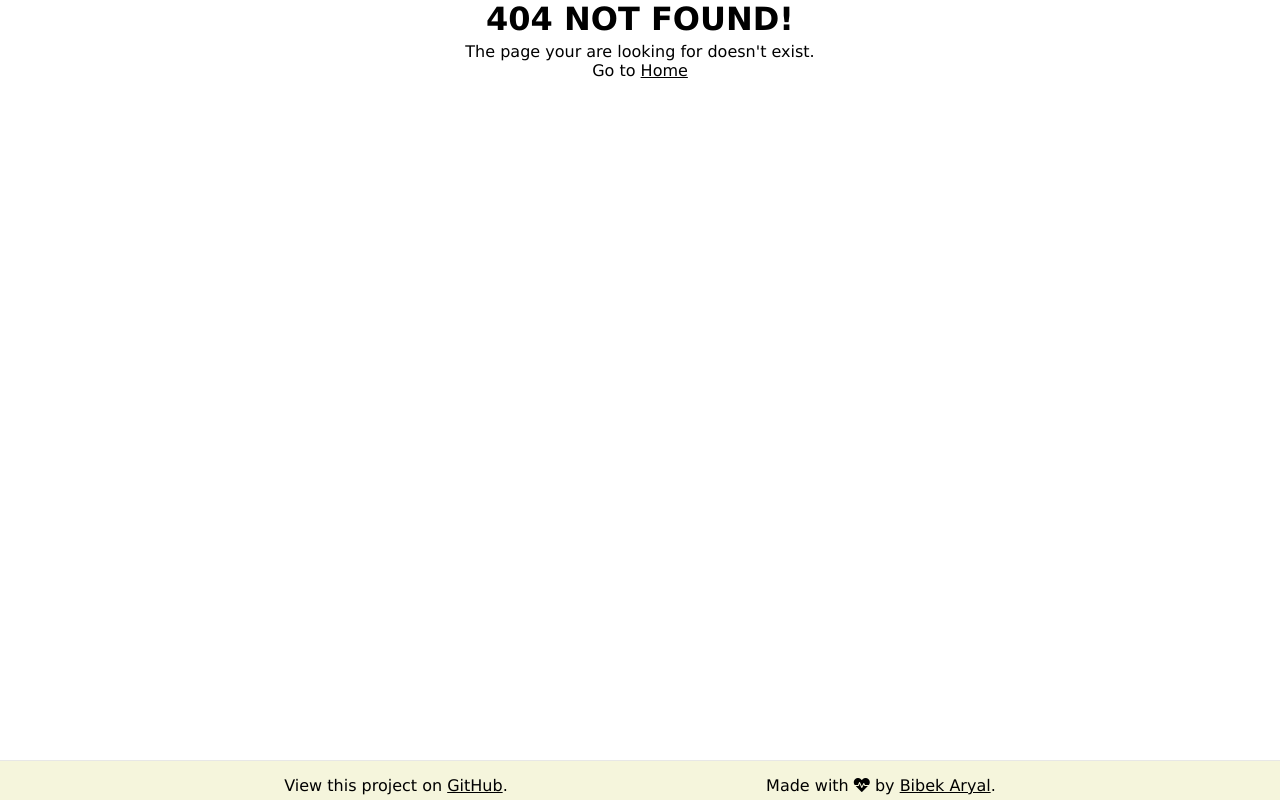
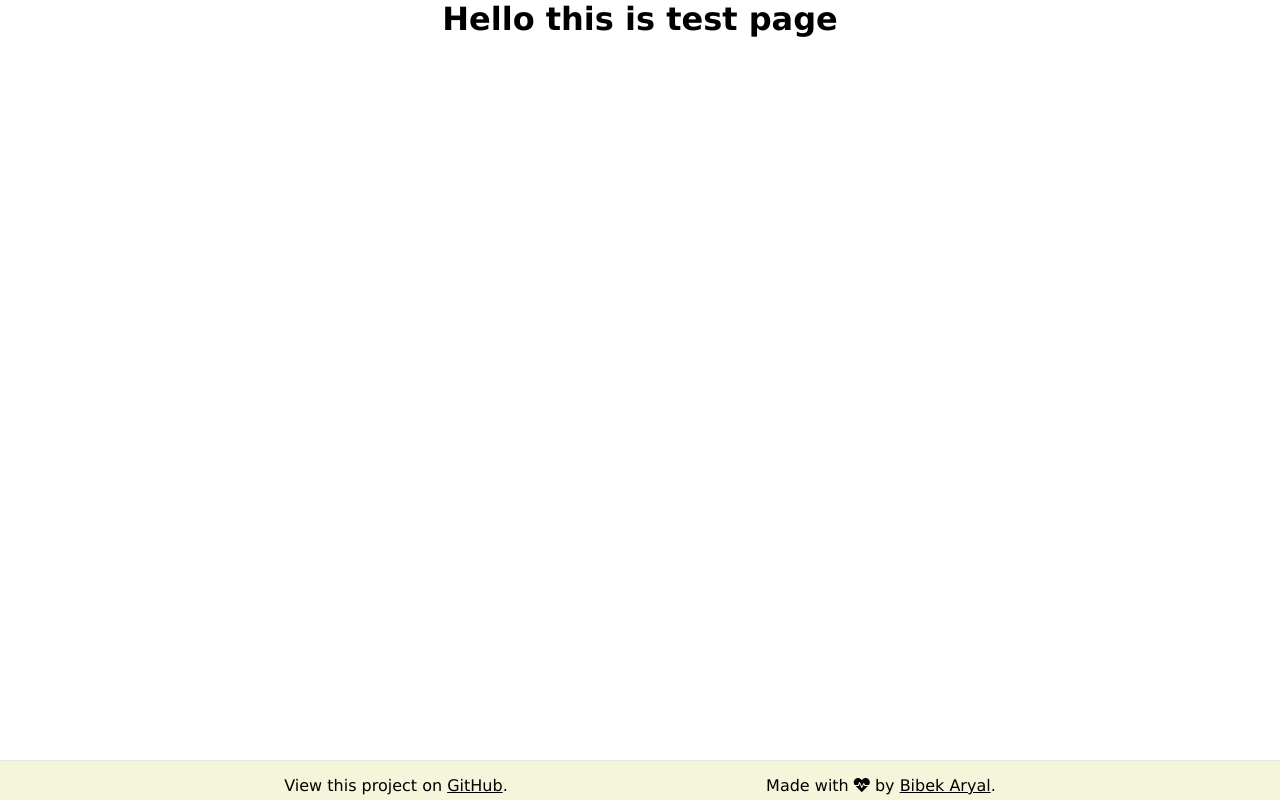
Before and after one commit to linda-row/dvoting, a React (Create React App) app in the folder client/: page /test in a window 1280 px wide. Before the commit this address had no page. Built offline with nearby package versions, Linux system fonts and the light colour scheme.

Commit message:
Added pages for testing purposes

```diff
--- a/client/src/App.js
+++ b/client/src/App.js
@@ -9,7 +9,8 @@ import Registration from "./component/Registration/Registration";
 
 import AddCandidate from "./component/Admin/AddCandidate/AddCandidate";
 import Verification from "./component/Admin/Verification/Verification";
-import StartEnd from "./component/Admin/StartEnd/StartEnd";
+import test from "./component/test";
+// import StartEnd from "./component/Admin/StartEnd/StartEnd";
 
 import Footer from "./component/Footer/Footer";
 
@@ -27,7 +28,7 @@ export default class App extends Component {
             <Route exact path="/Results" component={Results} />
             <Route exact path="/Registration" component={Registration} />
             <Route exact path="/Verification" component={Verification} />
-            <Route exact path="/StartEnd" component={StartEnd} />
+            <Route exact path="/test" component={test} />
             <Route exact path="*" component={NotFound} />
           </Switch>
         </Router>
--- /dev/null
+++ b/client/src/component/test.js
@@ -0,0 +1,13 @@
+import React from "react";
+
+// import FileReader from "./FileReader";
+
+const test = () => {
+  return (
+    <>
+      <h1>Hello this is test page</h1>
+      {/* <FileReader /> */}
+    </>
+  );
+};
+export default test;
```
